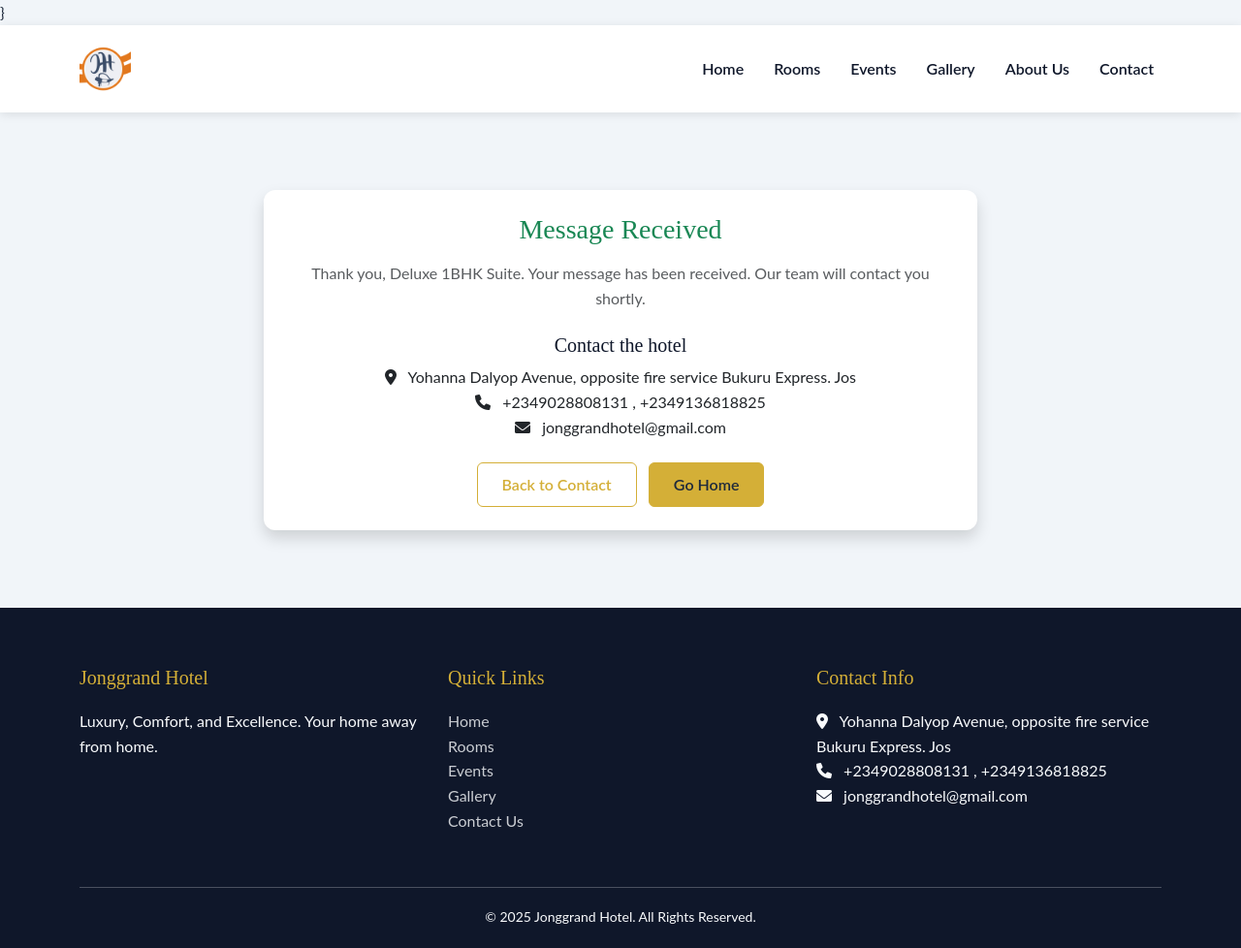
After one commit to AaronTech112/Jonggrand-Hotel, a Django app: page /contact/success/1/ in a window 1280 px wide. The commit adds this page. Shown: the whole page at 97% size. Run offline with Django 5.2, Linux system fonts and the light colour scheme; data comes from the database, SQL or seed files in the repository; both versions use the stored data as it was after the commit.

Commit message:
contact form

```diff
--- a/main/models.py
+++ b/main/models.py
@@ -100,3 +100,17 @@ class EventRequest(models.Model):
 
     def __str__(self):
         return f"{self.name} - {self.event_type} on {self.event_date}"
+
+
+class ContactRequest(models.Model):
+    name = models.CharField(max_length=150)
+    email = models.EmailField()
+    subject = models.CharField(max_length=150)
+    message = models.TextField()
+    submitted_at = models.DateTimeField(auto_now_add=True)
+
+    class Meta:
+        ordering = ["-submitted_at"]
+
+    def __str__(self):
+        return f"{self.name} - {self.subject}"
--- a/main/templates/main/about.html
+++ b/main/templates/main/about.html
@@ -55,7 +55,7 @@
         <div class="container">
             <div class="row align-items-center mb-5">
                 <div class="col-md-6">
-                    <img src="assets/images/IMG-20251206-WA0007.jpg" class="img-fluid rounded shadow" alt="Hotel Lobby">
+                    <img src="{% static 'assets/images/IMG-20251206-WA0007.jpg' %}" class="img-fluid rounded shadow" alt="Hotel Lobby">
                 </div>
                 <div class="col-md-6 mt-4 mt-md-0">
                     <h2 class="mb-3">Our Story</h2>
--- /dev/null
+++ b/main/templates/main/contact_request_success.html
@@ -0,0 +1,96 @@
+<!DOCTYPE html>
+<html lang="en">
+{% load static %}
+<head>
+    <meta charset="UTF-8">
+    <meta name="viewport" content="width=device-width, initial-scale=1.0">
+    <title>Message Received | Jonggrand Hotel</title>
+    <link href="https://cdn.jsdelivr.net/npm/bootstrap@5.3.0/dist/css/bootstrap.min.css" rel="stylesheet">
+    <link rel="stylesheet" href="https://cdnjs.cloudflare.com/ajax/libs/font-awesome/6.0.0/css/all.min.css">
+    <link rel="stylesheet" href="{% static 'css/styles.css' %}">
+}</head>
+<body>
+    <nav class="navbar navbar-expand-lg sticky-top">
+        <div class="container">
+            <a class="navbar-brand" href="{% url 'home' %}">
+                <img src="{% static 'assets/images/logo.png' %}" alt="Jonggrand Hotel Logo">
+            </a>
+            <button class="navbar-toggler" type="button" data-bs-toggle="collapse" data-bs-target="#navbarNav">
+                <span class="navbar-toggler-icon"></span>
+            </button>
+            <div class="collapse navbar-collapse" id="navbarNav">
+                <ul class="navbar-nav ms-auto">
+                    <li class="nav-item"><a class="nav-link" href="{% url 'home' %}">Home</a></li>
+                    <li class="nav-item"><a class="nav-link" href="{% url 'rooms' %}">Rooms</a></li>
+                    <li class="nav-item"><a class="nav-link" href="{% url 'events' %}">Events</a></li>
+                    <li class="nav-item"><a class="nav-link" href="{% url 'gallery' %}">Gallery</a></li>
+                    <li class="nav-item"><a class="nav-link" href="{% url 'about' %}">About Us</a></li>
+                    <li class="nav-item"><a class="nav-link" href="{% url 'contact' %}">Contact</a></li>
+                </ul>
+            </div>
+        </div>
+    </nav>
+
+    <section class="section-padding">
+        <div class="container">
+            <div class="row justify-content-center">
+                <div class="col-lg-8">
+                    <div class="card shadow border-0">
+                        <div class="card-body p-4 text-center">
+                            <h3 class="mb-3 text-success">Message Received</h3>
+                            <p class="text-muted">Thank you{% if request_obj.name %}, {{ request_obj.name }}{% endif %}. Your message has been received. Our team will contact you shortly.</p>
+                            <div class="mt-4">
+                                <h5>Contact the hotel</h5>
+                                <ul class="list-unstyled">
+                                    <li><i class="fas fa-map-marker-alt me-2"></i> Yohanna Dalyop Avenue, opposite fire service Bukuru Express. Jos</li>
+                                    <li><i class="fas fa-phone me-2"></i> +2349028808131 ,  +2349136818825</li>
+                                    <li><i class="fas fa-envelope me-2"></i> jonggrandhotel@gmail.com</li>
+                                </ul>
+                            </div>
+                            <div class="mt-4">
+                                <a href="{% url 'contact' %}" class="btn btn-outline-custom">Back to Contact</a>
+                                <a href="{% url 'home' %}" class="btn btn-primary-custom ms-2">Go Home</a>
+                            </div>
+                        </div>
+                    </div>
+                </div>
+            </div>
+        </div>
+    </section>
+
+    <footer>
+        <div class="container">
+            <div class="row">
+                <div class="col-md-4 mb-4">
+                    <h5>Jonggrand Hotel</h5>
+                    <p>Luxury, Comfort, and Excellence. Your home away from home.</p>
+                </div>
+                <div class="col-md-4 mb-4">
+                    <h5>Quick Links</h5>
+                    <ul class="list-unstyled">
+                        <li><a href="{% url 'home' %}">Home</a></li>
+                        <li><a href="{% url 'rooms' %}">Rooms</a></li>
+                        <li><a href="{% url 'events' %}">Events</a></li>
+                        <li><a href="{% url 'gallery' %}">Gallery</a></li>
+                        <li><a href="{% url 'contact' %}">Contact Us</a></li>
+                    </ul>
+                </div>
+                <div class="col-md-4 mb-4">
+                    <h5>Contact Info</h5>
+                    <ul class="list-unstyled">
+                        <li><i class="fas fa-map-marker-alt me-2"></i> Yohanna Dalyop Avenue, opposite fire service Bukuru Express. Jos</li>
+                        <li><i class="fas fa-phone me-2"></i> +2349028808131 ,  +2349136818825</li>
+                        <li><i class="fas fa-envelope me-2"></i> jonggrandhotel@gmail.com</li>
+                    </ul>
+                </div>
+            </div>
+            <hr class="bg-secondary">
+            <div class="text-center">
+                <small>&copy; 2025 Jonggrand Hotel. All Rights Reserved.</small>
+            </div>
+        </div>
+    </footer>
+
+    <script src="https://cdn.jsdelivr.net/npm/bootstrap@5.3.0/dist/js/bootstrap.bundle.min.js"></script>
+</body>
+</html>
--- a/main/urls.py
+++ b/main/urls.py
@@ -11,6 +11,8 @@ urlpatterns = [
     path("gallery/", views.gallery, name="gallery"),
     path("about/", views.about, name="about"),
     path("contact/", views.contact, name="contact"),
+    path("contact/submit/", views.contact_submit, name="contact_submit"),
+    path("contact/success/<int:pk>/", views.contact_request_success, name="contact_request_success"),
     path("room/<slug:slug>/", views.room_detail, name="room_detail"),
     path("register/", views.register_view, name="register"),
     path("login/", views.login_view, name="login"),
--- a/main/views.py
+++ b/main/views.py
@@ -2,7 +2,7 @@ from django.shortcuts import render, redirect, get_object_or_404
 from django.contrib.auth import login, authenticate
 from django.contrib.auth.forms import UserCreationForm, AuthenticationForm
 from django.contrib.auth.decorators import login_required
-from .models import Room, Booking, FeaturedRoom, EventRequest
+from .models import Room, Booking, FeaturedRoom, EventRequest, ContactRequest
 from decimal import Decimal
 import uuid
 from datetime import datetime
@@ -75,6 +75,28 @@ def about(request):
 def contact(request):
     return render(request, "main/contact.html")
 
+
+def contact_submit(request):
+    if request.method != "POST":
+        return redirect("contact")
+    name = (request.POST.get("name") or "").strip()
+    email = (request.POST.get("email") or "").strip()
+    subject = (request.POST.get("subject") or "").strip()
+    message = (request.POST.get("message") or "").strip()
+    if not name or not email or not subject or not message:
+        return render(request, "main/contact.html", {"error": "Please fill in all required fields."})
+    obj = ContactRequest.objects.create(
+        name=name,
+        email=email,
+        subject=subject,
+        message=message,
+    )
+    return redirect("contact_request_success", pk=obj.pk)
+
+
+def contact_request_success(request, pk):
+    obj = get_object_or_404(ContactRequest, pk=pk)
+    return render(request, "main/contact_request_success.html", {"request_obj": obj})
 
 def room_detail(request, slug):
     room = get_object_or_404(Room.objects.prefetch_related("images"), slug=slug)
```
Also changed, not shown: main/admin.py (+8 -1 lines), main/templates/main/contact.html (+9 -5 lines), db.sqlite3, main/migrations/0005_contactrequest.py (added).
